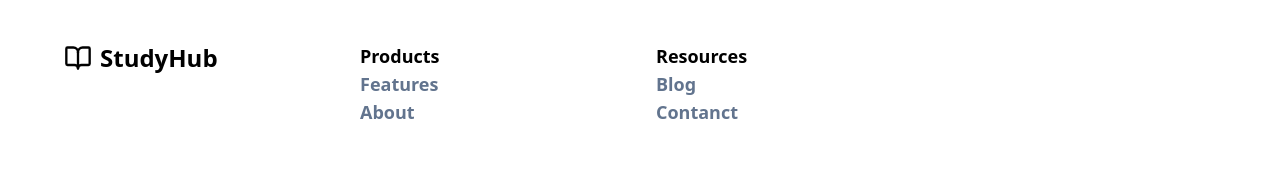
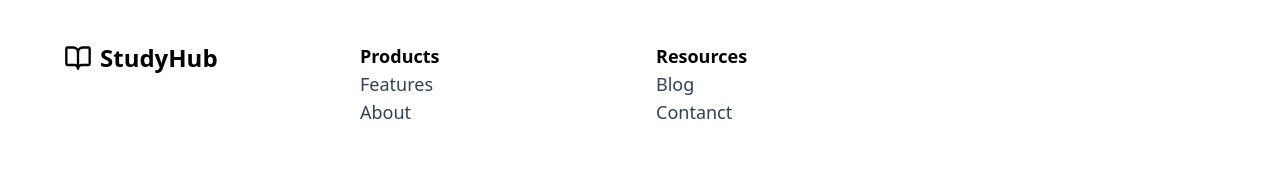
Before and after one commit to RikenMor001/StudyHub, a React (Vite) app: page / in a window 1280 px wide. Shown: the part 1741-1917 px from the top of the page. Built offline with nearby package versions, Linux system fonts and the light colour scheme.

Commit message:
Update LandingPage.jsx

```diff
--- a/src/pages/LandingPage.jsx
+++ b/src/pages/LandingPage.jsx
@@ -173,19 +173,19 @@ export default function LandingPage(){
                             </div>
                             <div className="text-lg font-bold">
                                 Products
-                                <p className="text-md font-semibold text-slate-500 hover:text-blue-500 hover:cursor-pointer">
+                                <p className="text-md font-light text-slate-700 hover:text-blue-500 hover:cursor-pointer">
                                     Features
                                 </p>
-                                <p className="text-md font-semibold text-slate-500 hover:text-blue-500 hover:cursor-pointer">
+                                <p className="text-md font-light text-slate-700 hover:text-blue-500 hover:cursor-pointer">
                                     About
                                 </p>
                             </div>
                             <div className="text-lg font-bold">
                                 Resources
-                                <p className="text-md font-semibold text-slate-500 hover:text-blue-500 hover:cursor-pointer">
+                                <p className="text-md font-light text-slate-700 hover:text-blue-500 hover:cursor-pointer">
                                     Blog
                                 </p>
-                                <p className="text-md font-semibold text-slate-500 hover:text-blue-500 hover:cursor-pointer">
+                                <p className="text-md font-light text-slate-700 hover:text-blue-500 hover:cursor-pointer">
                                     Contanct
                                 </p>
                             </div>
```
